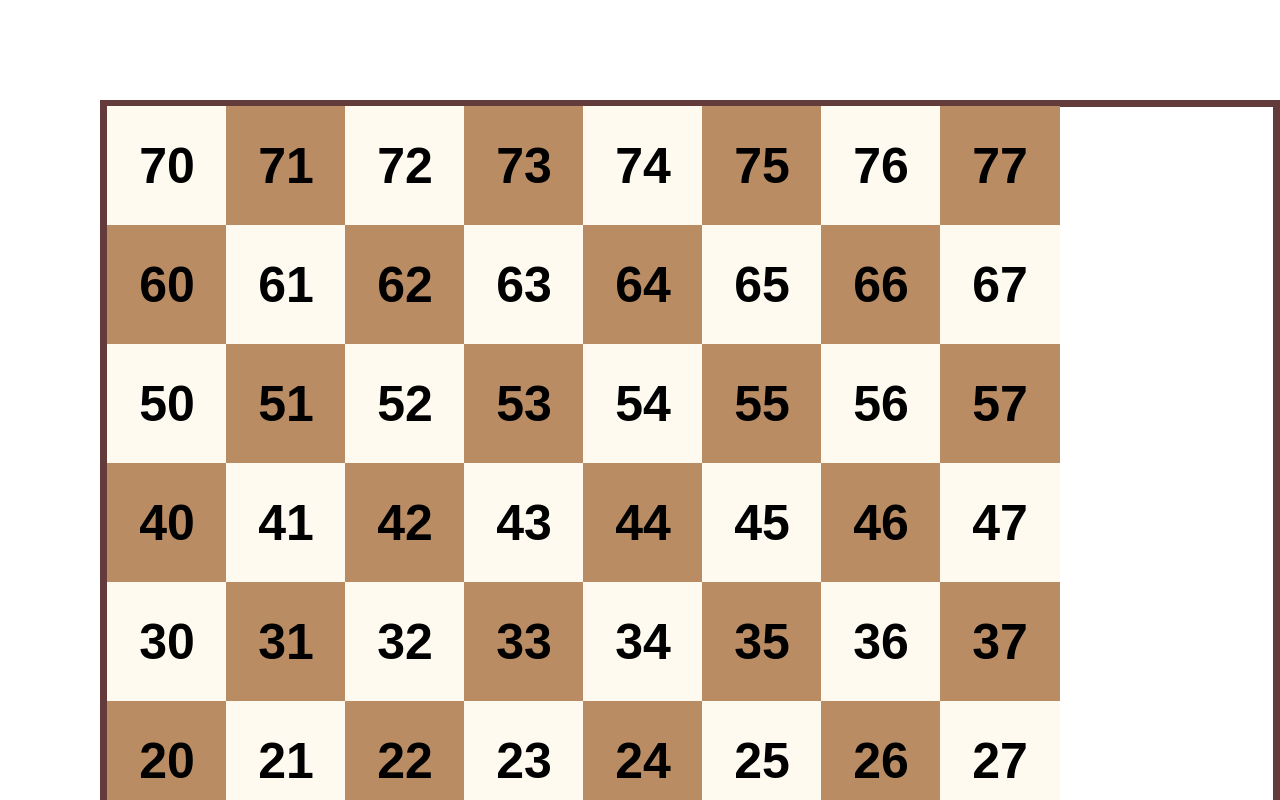
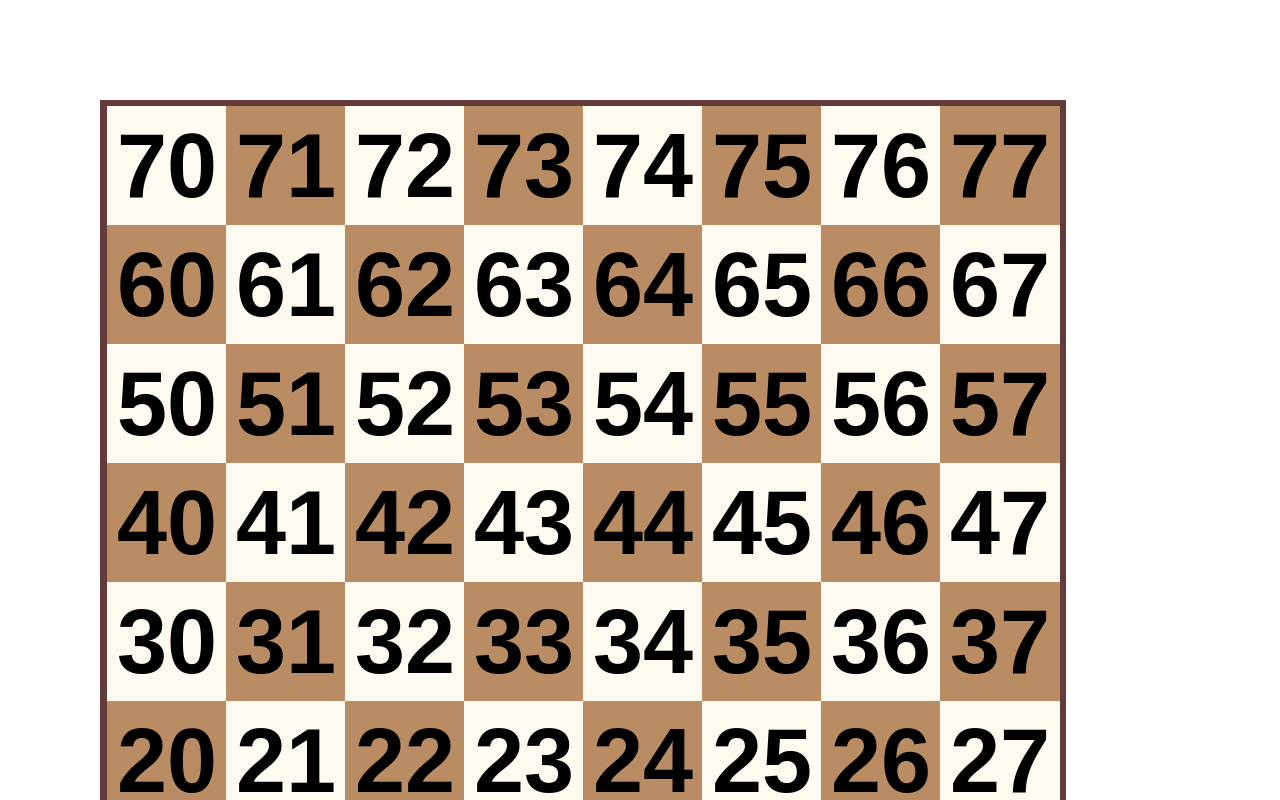
Before and after one commit to UltraFutile/react-chess, a React (Create React App) app: page / in a window 1280 px wide. Shown: the top 800 px of the page. Built offline with nearby package versions, Linux system fonts and the light colour scheme.

Commit message:
Some minor css fixes

```diff
--- a/src/components/Board.css
+++ b/src/components/Board.css
@@ -2,10 +2,11 @@
     border: 7px solid #633b3b;
     margin-left: 100px;
     margin-top: 100px;
+    display: inline-grid;
 }
 
 .board-row {
-    width: fit-content;
+    display: inline-block;
 }
 
 .board-row:after {
--- a/src/components/Board.tsx
+++ b/src/components/Board.tsx
@@ -15,7 +15,7 @@ export const Board = () => {
     const [boardState, setBoardState] = React.useState<BoardState>(new BoardState(8, 8));
 
     const onSquareClick = (file: number, rank: number) => {
-        console.log(`FILE: ${file}, RANK: ${rank}`)
+        console.log(`FILE: ${file}, RANK: ${rank}`);
     };
 
     const renderSquare = (file: number, rank: number, color: string) => {
--- a/src/components/Square.css
+++ b/src/components/Square.css
@@ -2,7 +2,7 @@
     background: #fff;
     border: none;
     float: left;
-    font-size: 50px;
+    font-size: 90px;
     font-weight: bold;
     line-height: 34px;
     width: 120px;
```
